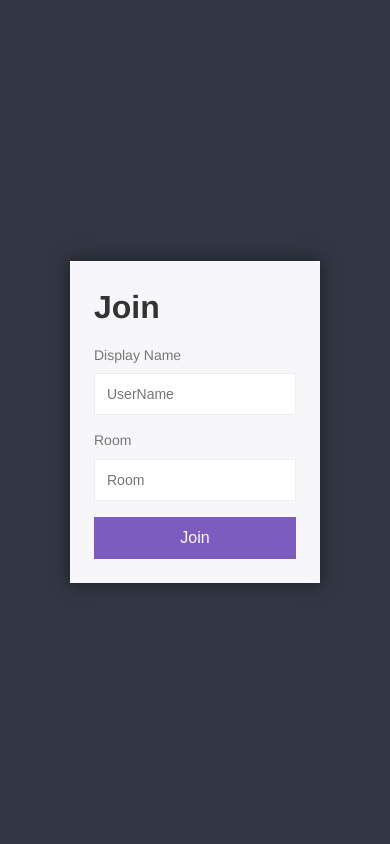
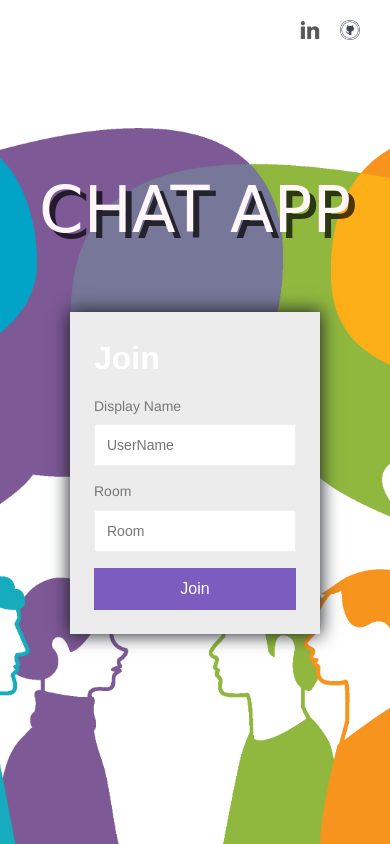
Before and after one commit to BohdanMelvic/ChatApp, a website: page public/index.html in a window 390 px wide. Drawn offline with Linux system fonts and the light colour scheme.

Commit message:
added styles

```diff
--- a/public/css/styles.css
+++ b/public/css/styles.css
@@ -16,8 +16,25 @@ input {
 
 body {
     line-height: 1.4;
-    color: #333333;
+    color: #FFF;
     font-family: Helvetica, Arial, sans-serif;
+}
+
+.links {
+    display: flex;
+    justify-content: flex-end;
+    width: 100%;
+    padding-right: 20px;
+}
+
+img {
+    width: 20px;
+    height: 20px;
+    margin: 20px 10px;
+}
+
+img:hover {
+    transform: scale(1.2);
 }
 
 h1 {
@@ -59,17 +76,21 @@ button:disabled {
 /* Join Page Styles */
 
 .centered-form {
-    background: #333744;
-    width: 100vw;
+    background-image: url(../img/People-Chatting.jpg);
+    background-position: center;
+    background-repeat: no-repeat;
+    background-size: cover;
+    width: 100%;
     height: 100vh;
     display: flex;
-    justify-content: center;
+    flex-direction: column;
+    justify-content: flex-start;
     align-items: center;
 }
 
 .centered-form__box {
     box-shadow: 0px 0px 17px 1px #1D1F26;
-    background: #F7F7FA;
+    background: rgb(236, 236, 236);
     padding: 24px;
     width: 250px;
 }
@@ -114,6 +135,12 @@ button:disabled {
 
 /* Message Styles */
 
+#messages {
+    background: #485563;  /* fallback for old browsers */
+    background: -webkit-linear-gradient(to right, #29323c, #485563);  /* Chrome 10-25, Safari 5.1-6 */
+    background: linear-gradient(to right, #29323c, #485563); /* W3C, IE 10+/ Edge, Firefox 16+, Chrome 26+, Opera 12+, Safari 7+ */
+}
+
 .message {
     margin-bottom: 16px;
 }
@@ -138,8 +165,10 @@ button:disabled {
 .compose {
     display: flex;
     flex-shrink: 0;
-    margin-top: 16px;
     padding: 24px;
+    background: #076585;  /* fallback for old browsers */
+    background: -webkit-linear-gradient(to right, #076585, #FFF);  /* Chrome 10-25, Safari 5.1-6 */
+    background: linear-gradient(to right, #076585, #FFF); /* W3C, IE 10+/ Edge, Firefox 16+, Chrome 26+, Opera 12+, Safari 7+ */
 }
 
 .compose form {
@@ -160,12 +189,24 @@ button:disabled {
     font-size: 14px;
 }
 
+.inputText {
+    background: rgb(236, 236, 236);
+}
+
 /* Chat Sidebar Styles */
+
+#sidebar {
+    background: #485563;  /* fallback for old browsers */
+    background: -webkit-linear-gradient(to right, #29323c, #485563);  /* Chrome 10-25, Safari 5.1-6 */
+    background: linear-gradient(to right, #29323c, #485563); /* W3C, IE 10+/ Edge, Firefox 16+, Chrome 26+, Opera 12+, Safari 7+ */
+}
 
 .room-title {
     font-weight: 400;
     font-size: 22px;
-    background: #2c2f3a;
+    background: #606c88;  /* fallback for old browsers */
+    background: -webkit-linear-gradient(to right, #3f4c6b, #606c88);  /* Chrome 10-25, Safari 5.1-6 */
+    background: linear-gradient(to right, #3f4c6b, #606c88); /* W3C, IE 10+/ Edge, Firefox 16+, Chrome 26+, Opera 12+, Safari 7+ */
     padding: 24px;
 }
 
@@ -189,7 +230,7 @@ button:disabled {
     }
     /* Track */
     ::-webkit-scrollbar-track {
-    background: #f1f1f1;
+        background: rgb(139, 139, 139);
     }
     /* Handle */
     ::-webkit-scrollbar-thumb {
@@ -199,3 +240,45 @@ button:disabled {
     ::-webkit-scrollbar-thumb:hover {
     background: #555;
     }
+
+    /* Title */
+
+    @import "compass/css3";
+
+@import "compass/css3/transform";
+@import url(https://fonts.googleapis.com/css?family=Bangers);
+
+.title {
+  padding: 40px 0;
+  text-align: center;
+  font-weight: normal;
+  color: rgb(255, 247, 247);
+  text-transform: uppercase;
+  font-size: 6em;
+  white-space: nowrap;
+  font-size: 8vw;
+  letter-spacing: 15px;
+  z-index: 3;
+  font-family: 'Bangers', cursive;
+  text-shadow: 6px 6px 0 rgba(0, 0, 0, 0.7);
+}
+
+/* ========================================================================= */
+
+@media(max-width: 1100px) {
+    .title {
+        padding-top: 100px;
+        font-size: 88px;
+        letter-spacing: 0;
+    }
+}
+
+@media(max-width: 700px) {
+    .title {
+        padding-top: 100px;
+        font-size: 64px;
+        letter-spacing: 0;
+    }
+
+
+}
--- a/public/index.html
+++ b/public/index.html
@@ -11,13 +11,26 @@
 </head>
 <body>
     <div class="centered-form">
+
+        <div class="links">
+            <a href="https://www.linkedin.com/in/bohdan-melvic/"><img src="./img/lin.png" alt=""></a>
+            <a href="https://github.com/BohdanMelvic"><img src="./img/git.png" alt=""></a>
+        </div>
+
+        <div class="wrap">
+            <h1 class="title">Chat App</h1>
+        </div>
+
         <div class="centered-form__box">
             <h1>Join</h1>
             <form action="/chat.html">
                 <label for="username">Display Name</label>
                 <input id="username" type="text" name="username" placeholder="UserName" required>
                 <label for="room">Room</label>
-                <input id="room" type="text" name="room" placeholder="Room" required>
+                <input id="room" type="text" name="room" placeholder="Room" list="rooms" required autocomplete="off">
+                <datalist id="rooms">
+                    <option>Active rooms:</option>
+                  </datalist>
                 <button>Join</button>
             </form>
         </div>
```
Also changed, not shown: public/chat.html (+1 -1 lines), public/img/People-Chatting.jpg (added), public/img/git.png (added), public/img/lin.png (added).
